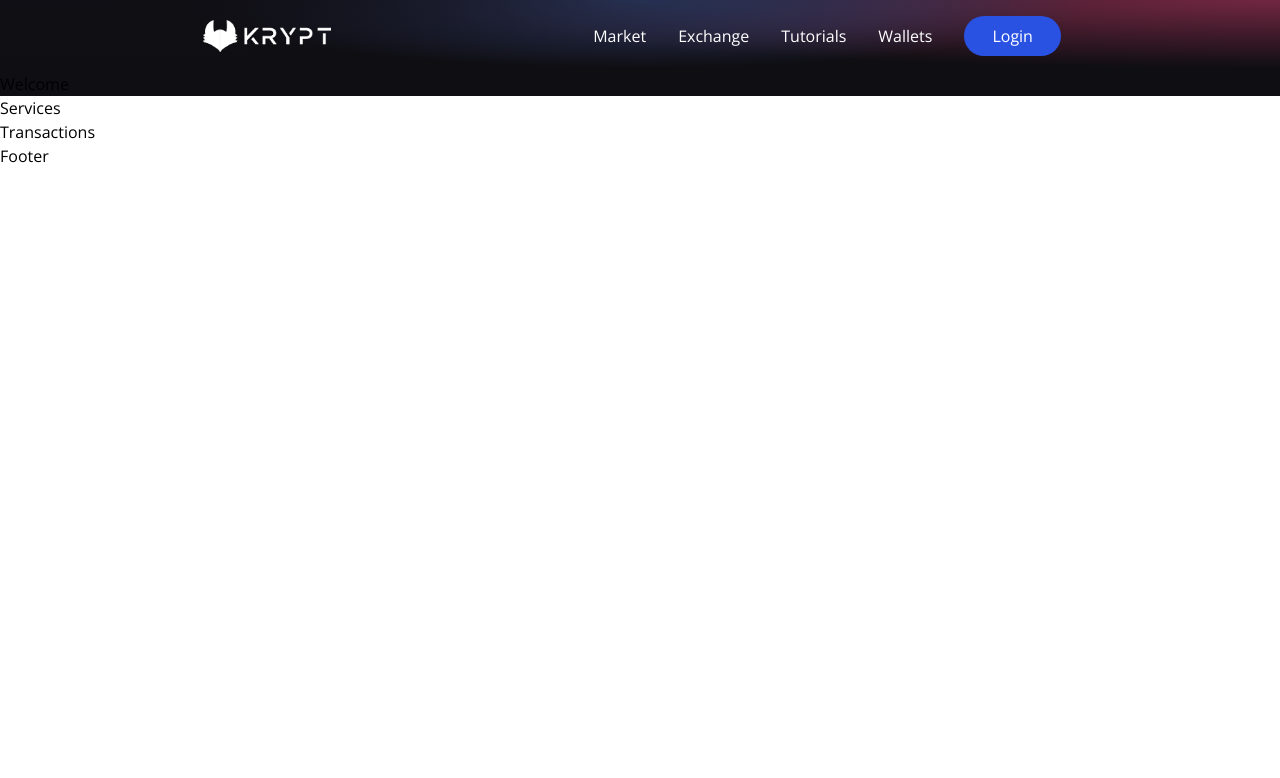
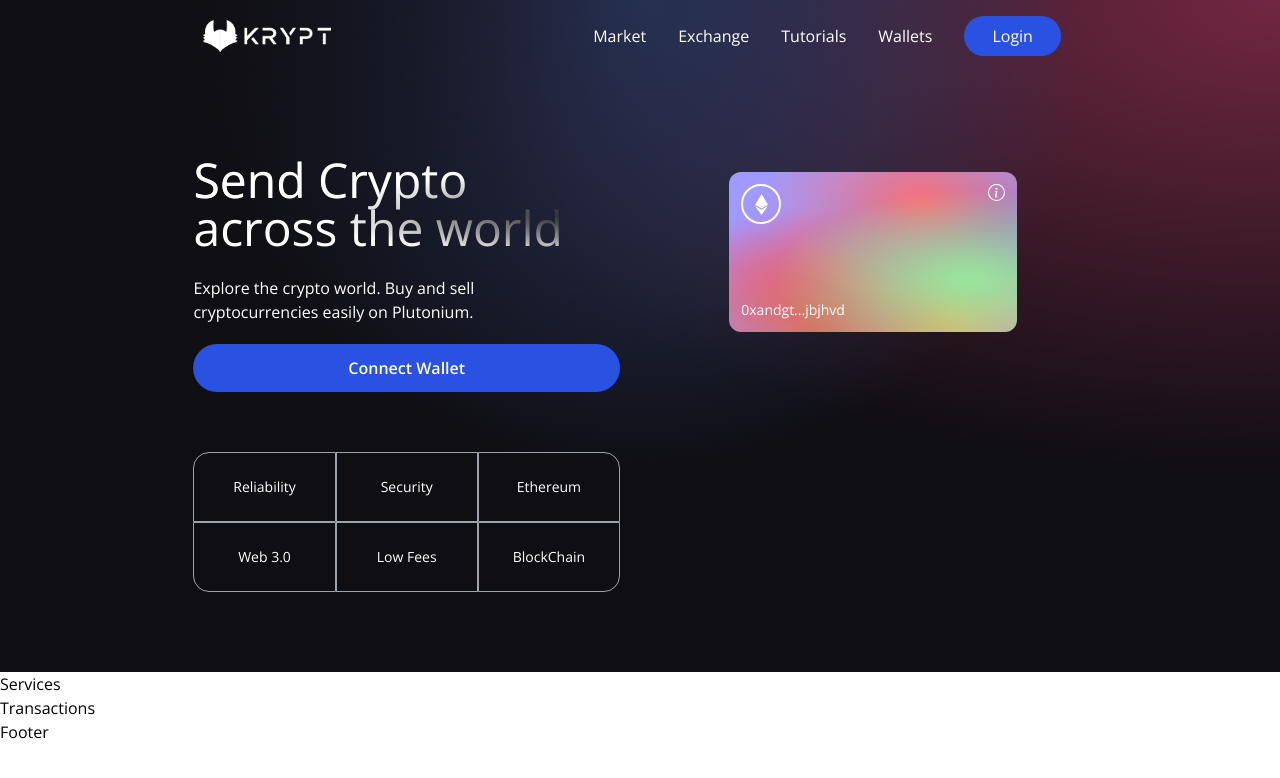
Before and after one commit to AkshayPatel-360/Plutonium-Exchange, a React (Vite) app in the folder client/: page / in a window 1280 px wide. Shown: the top 778 px of the page. Built offline with nearby package versions, Linux system fonts and the light colour scheme.

Commit message:
Completed Navbar

```diff
--- a/client/src/components/Navbar.jsx
+++ b/client/src/components/Navbar.jsx
@@ -35,10 +35,17 @@
                     : <HiMenuAlt4 frontSize={28} className="text-white md:hidden cursor-pointer" onClick={() => setToggleMenu(true)}/>
                 }
                 {toggleMenu && (
-                        <ul>
+                        <ul
+                            className="z-10 fixed top-0 -right-2 p-3 w-[70vw] h-screen shadow-2xl md:hidden list-none
+                            flex flex-col justify-start items-end rounded-md blue-glassmorphism text-white animate-slide-in"
+
+                        >
                             <li className="text-xl w-full my-2">
                                 <AiOutlineClose onClick={() => setToggleMenu(false)}/>
                             </li>
+                            {["Market","Exchange","Tutorials","Wallets"].map((item,index) => (
+                    <NavbarItem key={item + index} title={item} classProps="my-2 text-lg"/>
+                ))}
                         </ul>
                 )}
 
--- a/client/src/components/Welcome.jsx
+++ b/client/src/components/Welcome.jsx
@@ -1,6 +1,77 @@
+import { AiFillPlayCircle } from 'react-icons/ai';
+import {SiEthereum} from 'react-icons/si';
+import {BsInfoCircle} from 'react-icons/bs';
+
+import {Loader} from './';
+
+const commonStyles = "min-h-[70px] sm:px-0 px-2 sm:min-w-[120px] flex justify-center items-center border-[0.5px] border-gray-400 text-sm font-light text-white";
+
+
 const Welcome = ()=> {
+
+    const connectWallet = () => {
+
+    }
     return(
-        <h1>Welcome</h1>
+        <div className="flex w-full justify-center items-center">
+        <div className="flex md:flex-row flex-col items-start justify-between md:p-20 py-12 px-4">
+        <div className="flex flex-1 justify-start flex-col md:mr-10">
+            <h1 className="text=3x1 sm:text-5xl text-white text-gradient py-1">
+                Send Crypto <br/> across the world
+            </h1>
+            <p className="text-left mt-5 text-white front-light md:w-9/12 w-11/12 text-base">
+                Explore the crypto world. Buy and sell cryptocurrencies easily on Plutonium.
+            </p>
+            <button
+            type="button"
+            onClick={connectWallet}
+            className="flex flex-row justify-center items-center my-5 bg-[#2952e3] p-3 rounded-full cursor-pointer hover:bg-[#2546bd]"
+            >
+                <p className="text-white text-base font-semibold">
+                Connect Wallet
+                </p>
+
+            </button>
+
+            <div className="grid sm:grid-cols-3 grid-cols-2 w-full mt-10">
+                <div className={`rounded-tl-2xl ${commonStyles}`}>
+                    Reliability
+                </div>
+                <div className={commonStyles}>Security</div>
+                <div className={`rounded-tr-2xl ${commonStyles}`}>
+                    Ethereum
+                </div>
+                <div className={`rounded-bl-2xl ${commonStyles}`}>
+                    Web 3.0
+                </div>
+                <div className={commonStyles}>Low Fees</div>
+                <div className={`rounded-br-2xl ${commonStyles}`}>
+                    BlockChain
+                </div>
+            </div>
+        </div>
+
+        <div className="flex flex-col flex-1 items-center justify-start w-full md:mt-0 mt-10">
+            <div className="p-3 justify-end items-start flex-col rounded-xl h-40 sm:w-72 w-full my-5 eth-card white-glassmorpism">
+                <div className="flex justify-between flex-col w-full h-full">
+                    <div className="flex justify-between items-start">
+                        <div className="w-10 h-10 rounded-full border-2 border-white flex justify-center items-center">
+                            <SiEthereum fontSize={21} color="#fff" />
+                        </div>
+                        <BsInfoCircle fontSize={17} color="#fff"/>
+                    </div>
+                    <div>
+                        <p className="text-white font-light text-sm">
+                            0xandgt...jbjhvd
+                        </p>
+                    </div>
+                </div>
+            </div>
+        </div>
+
+        </div>
+
+        </div>
     );
 
 }
```
